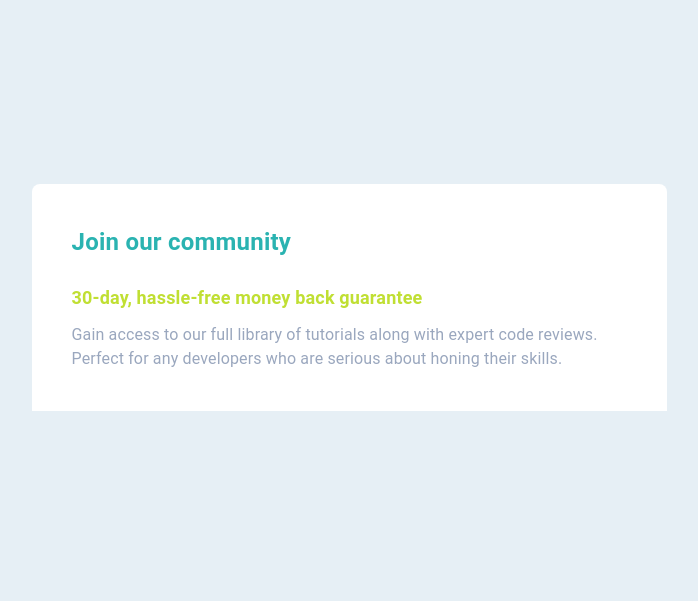
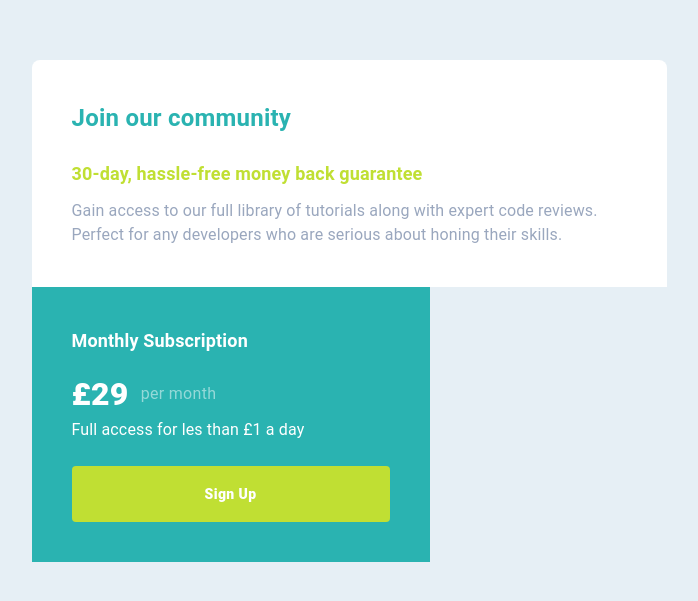
Before and after one commit to amfibiya17/single-price-grid-responsive, a Next.js app: page / in a window 1280 px wide. Shown: the part 103-704 px from the top of the page, without its empty margins (291-989 px from the left). Built offline with nearby package versions, Linux system fonts and the light colour scheme.

Commit message:
Build Cta component

```diff
--- a/components/CardContainer.tsx
+++ b/components/CardContainer.tsx
@@ -1,6 +1,7 @@
 import Box from "@mui/material/Box";
 import React from "react";
 import CardHeader from "./CardHeader";
+import Cta from "./Cta";
 
 const CardContainer = () => {
   return (
@@ -11,6 +12,9 @@ const CardContainer = () => {
       }}
     >
       <CardHeader />
+      <Box>
+        <Cta />
+      </Box>
     </Box>
   );
 };
--- /dev/null
+++ b/components/Cta.tsx
@@ -0,0 +1,62 @@
+import Typography from "@mui/material/Typography";
+import Box from "@mui/material/Box";
+import Button from "@mui/material/Button";
+import React from "react";
+
+const Cta = () => {
+  return (
+    <Box
+      sx={{
+        padding: "2.5rem",
+        backgroundColor: "#2ab3b1",
+        maxWidth: "19.875rem",
+      }}
+    >
+      <Typography
+        sx={{ color: "#ffffff", fontSize: "1.125rem", fontWeight: "600" }}
+      >
+        Monthly Subscription
+      </Typography>
+      <Typography
+        sx={{
+          color: "#ffffff",
+          fontSize: "2rem",
+          fontWeight: "800",
+          display: "flex",
+          alignItems: "center",
+          marginTop: "1rem",
+        }}
+      >
+        £29
+        <span
+          style={{
+            color: "rgba(255, 255, 255, 0.5)",
+            fontWeight: 400,
+            fontSize: "1rem",
+            marginLeft: "0.75rem",
+          }}
+        >
+          per month
+        </span>
+      </Typography>
+      <Typography sx={{ color: "#ffffff" }}>
+        Full access for les than £1 a day
+      </Typography>
+      <Button
+        sx={{
+          marginTop: "1.5rem",
+          backgroundColor: "#C0DF33",
+          color: "#ffffff",
+          width: "100%",
+          textTransform: "none",
+          fontWeight: "800",
+          padding: "1rem",
+        }}
+      >
+        Sign Up
+      </Button>
+    </Box>
+  );
+};
+
+export default Cta;
```
